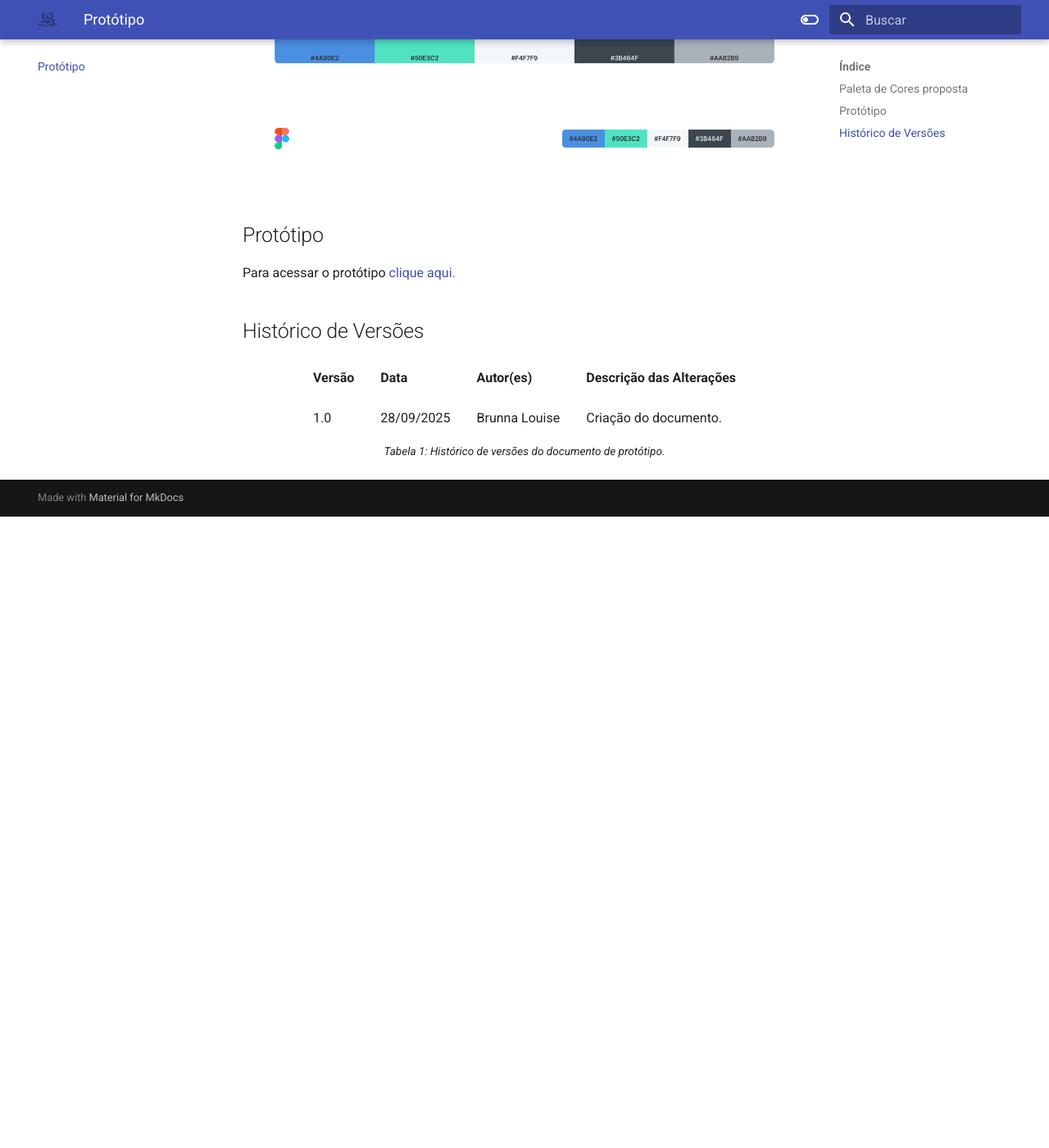
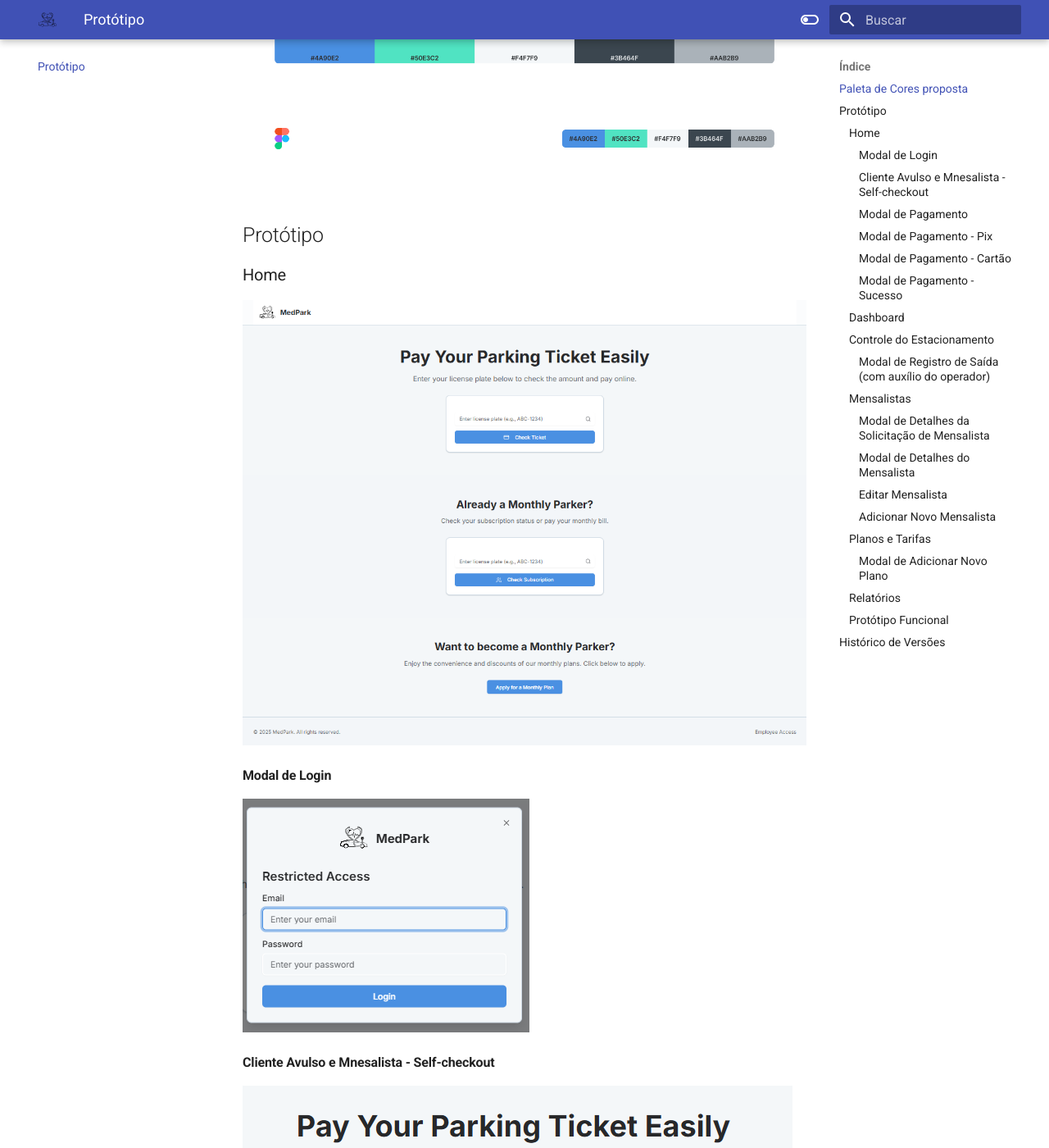
Before and after one commit to medpark-project/medpark-docs, an MkDocs documentation site: the page built from docs/prototipo.md, in a window 1280 px wide and 1400 px high, scrolled down 1266 px. Shown: the whole window at 82% size. Built offline with MkDocs 1.6.1 and Material for MkDocs 9.7.7, drawn with Linux system fonts in a browser that asks for light colours; before the commit the page ends 1896 px from its top, so only the background shows below that; some of the changed text lies outside the part shown.

Commit message:
feat: adiciona telas do protótipo

```diff
--- a/docs/prototipo.md
+++ b/docs/prototipo.md
@@ -3,11 +3,85 @@
 
 ## Paleta de Cores proposta
 
-![PaLeta de Cores](./assets/ColorPalette.png)
+![Paleta de Cores](./assets/ColorPalette.png)
 
 ## Protótipo
 
-Para acessar o protótipo [clique aqui.](https://v0.app/chat/med-park-parking-system-iVUSaIfYoIf)
+### Home
+
+![Home](./assets/homepage.png)
+
+#### Modal de Login
+
+![Modal de Login](./assets/login_modal.png)
+
+#### Cliente Avulso e Mnesalista - Self-checkout
+
+![Self-checkout](./assets/payment_subs_modal.png)
+
+#### Modal de Pagamento
+
+![Modal de Pagamento](./assets/payment_modal.png)
+
+#### Modal de Pagamento - Pix
+
+![Modal de Pagamento - Pix](./assets/pay_pix.png)
+
+#### Modal de Pagamento - Cartão
+
+![Modal de Pagamento - Cartao](./assets/pay_card.png)
+
+#### Modal de Pagamento - Sucesso
+
+![Modal de Pagamento - Sucesso](./assets/payment_success.png)
+
+### Dashboard
+
+![Dashboard](./assets/dashboard_page.png)
+
+### Controle do Estacionamento
+
+![Controle do Estacionamento](./assets/patio_control_page.png)
+
+#### Modal de Registro de Saída (com auxílio do operador)
+
+![Modal de Registro de Saída](./assets/register_exit_modal.png)
+
+### Mensalistas
+
+![Mensalistas](./assets/monthly_parkers_page.png)
+
+#### Modal de Detalhes da Solicitação de Mensalista
+
+![Modal de Detalhes da Solicitação de Mensalista](./assets/application_details.png)
+
+#### Modal de Detalhes do Mensalista
+
+![Modal de Detalhes do Mensalista](./assets/monthly_parker_details.png)
+
+#### Editar Mensalista
+
+![Editar Mensalista](./assets/edit_subscribers.png)
+
+#### Adicionar Novo Mensalista
+
+![Adicionar Novo Mensalista](./assets/add_new_parker.png)
+
+### Planos e Tarifas
+
+![Planos e Tarifas](./assets/plans_tariffs.png)
+
+#### Modal de Adicionar Novo Plano
+
+![Modal de Adicionar Novo Plano](./assets/add_new_plan.png)
+
+### Relatórios
+
+![Relatórios](./assets/reports_page.png)
+
+### Protótipo Funcional
+
+Para acessar o protótipo funcional, [clique aqui.](https://v0.app/chat/med-park-parking-system-iVUSaIfYoIf)
 
 ## Histórico de Versões
 
@@ -28,6 +102,12 @@
         <td align="left">Brunna Louise</td>
         <td align="left">Criação do documento.</td>
       </tr>
+      <tr>
+        <td align="left">1.1</td>
+        <td align="left">25/11/2025</td>
+        <td align="left">Brunna Louise</td>
+        <td align="left">Adiciona telas do protótipo.</td>
+      </tr>
     </tbody>
   </table>
 </div>
```
